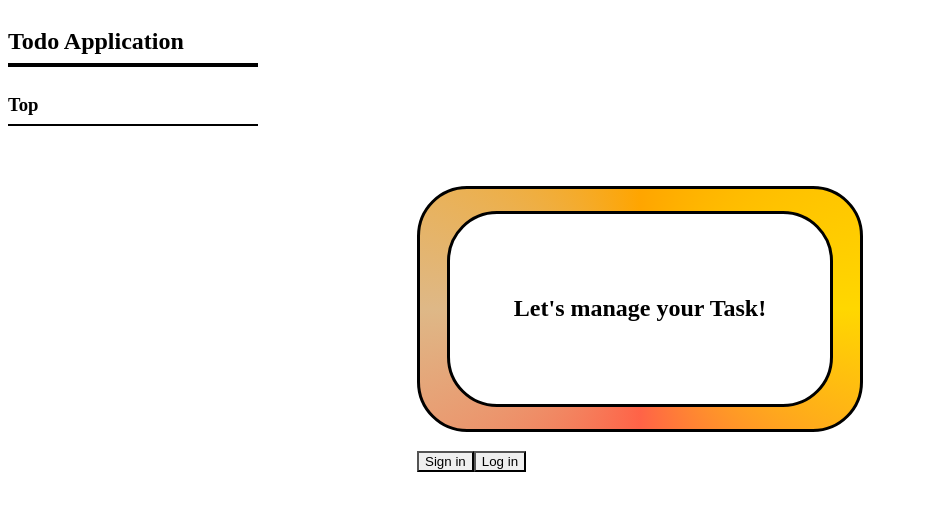
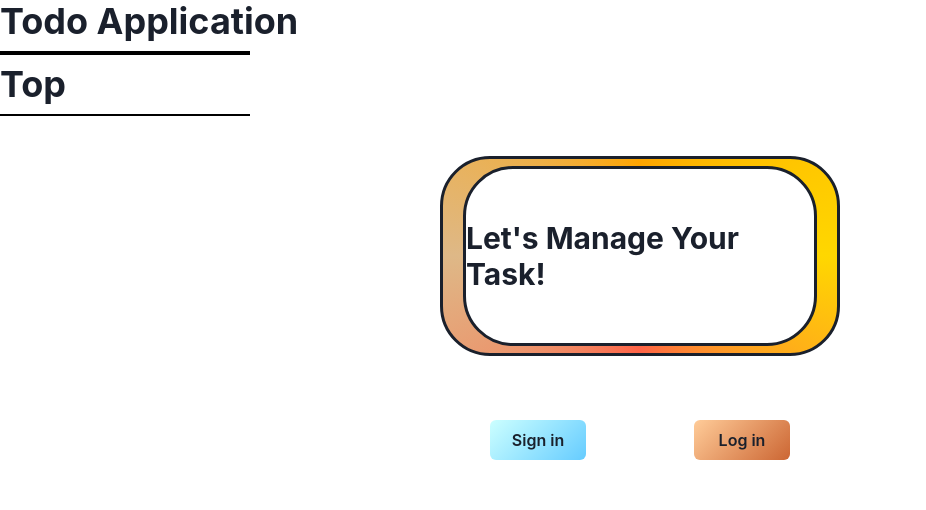
Before and after one commit to 38Koo/todo_application, a Next.js app in the folder frontend/: page / in a window 1280 px wide. Shown: the top 510 px of the page, without its empty margins (0-926 px from the left). Built offline with nearby package versions, Linux system fonts and the light colour scheme; no server answers.

Commit message:
chakra ui 設定反映 (#22)
* topデザイン修正

* Chakra UIの設定_app.tsxでChakraProviderをラップ

```diff
--- a/frontend/package.json
+++ b/frontend/package.json
@@ -11,7 +11,7 @@
   },
   "dependencies": {
     "@apollo/client": "^3.7.10",
-    "@chakra-ui/react": "^2.5.5",
+    "@chakra-ui/react": "^2.7.1",
     "@emotion/react": "^11.10.6",
     "@emotion/styled": "^11.10.6",
     "@graphql-codegen/typescript-resolvers": "^3.1.1",
@@ -22,7 +22,7 @@
     "eslint": "8.36.0",
     "eslint-config-next": "13.2.4",
     "firebase": "^9.23.0",
-    "framer-motion": "^10.11.2",
+    "framer-motion": "^10.12.22",
     "graphql-tag": "^2.12.6",
     "next": "13.2.4",
     "next-urql": "^4.0.3",
--- a/frontend/src/pages/_app.tsx
+++ b/frontend/src/pages/_app.tsx
@@ -4,6 +4,7 @@ import type { AppProps } from 'next/app';
 
 import { Layout } from '@/components/Layout/layout';
 import { AuthProvider } from '@/context/AuthContext';
+import { ChakraProvider } from '@chakra-ui/react';
 
 const client = new ApolloClient({
   uri: 'http://localhost:8000/graphql',
@@ -14,9 +15,11 @@ export default function App({ Component, pageProps }: AppProps) {
   return (
     <ApolloProvider client={client}>
       <AuthProvider>
-        <Layout subTitle={pageProps.subTitle}>
-          <Component {...pageProps} />
-        </Layout>
+        <ChakraProvider>
+          <Layout subTitle={pageProps.subTitle}>
+            <Component {...pageProps} />
+          </Layout>
+        </ChakraProvider>
       </AuthProvider>
     </ApolloProvider>
   );
--- a/frontend/src/pages/_document.tsx
+++ b/frontend/src/pages/_document.tsx
@@ -1,4 +1,4 @@
-import { Html, Head, Main, NextScript } from 'next/document'
+import { Html, Head, Main, NextScript } from 'next/document';
 
 export default function Document() {
   return (
@@ -9,5 +9,5 @@ export default function Document() {
         <NextScript />
       </body>
     </Html>
-  )
+  );
 }
--- a/frontend/src/pages/index.tsx
+++ b/frontend/src/pages/index.tsx
@@ -1,17 +1,7 @@
-import { Box, Button, Heading, Text } from '@chakra-ui/react';
-import { Inter } from 'next/font/google';
+import { Box, Button, HStack, Heading, Stack, Text } from '@chakra-ui/react';
 import { useRouter } from 'next/router';
 
-import { useGetStatusListQuery } from '@/generated/types';
-
-type Props = {
-  title: string;
-};
-
-const inter = Inter({ subsets: ['latin'] });
-
 export default function Home() {
-  const { data } = useGetStatusListQuery();
   const router = useRouter();
 
   const onSubmit = (toLogin: boolean) => {
@@ -23,7 +13,7 @@ export default function Home() {
   };
 
   return (
-    <Box>
+    <Stack spacing="16">
       <Heading as="h2">
         <Box
           height={200}
@@ -39,24 +29,36 @@ export default function Home() {
           <Box
             border="solid"
             borderRadius="50px"
-            height={190}
+            height={180}
             width={380}
             display="flex"
             alignItems="center"
             justifyContent="center"
             backgroundColor="white"
           >
-            <Text position="relative" my={0}>
-              Let&apos;s manage your Task!
+            <Text position="relative" my={0} fontSize="30px">
+              Let&apos;s Manage Your Task!
             </Text>
           </Box>
         </Box>
       </Heading>
-      <Box alignContent="space-around">
-        <Button onClick={() => onSubmit(false)}>Sign in</Button>
-        <Button onClick={() => onSubmit(true)}>Log in</Button>
-      </Box>
-    </Box>
+      <HStack justifyContent="space-around">
+        <Button
+          background="linear-gradient(135deg, #ccffff, #66ccff)"
+          width="24"
+          onClick={() => onSubmit(false)}
+        >
+          Sign in
+        </Button>
+        <Button
+          background="linear-gradient(135deg, #ffcc99, #cc6633)"
+          width="24"
+          onClick={() => onSubmit(true)}
+        >
+          Log in
+        </Button>
+      </HStack>
+    </Stack>
   );
 }
 
```
Also changed, not shown: 2 other files (tests, documents, lock files or other folders).
